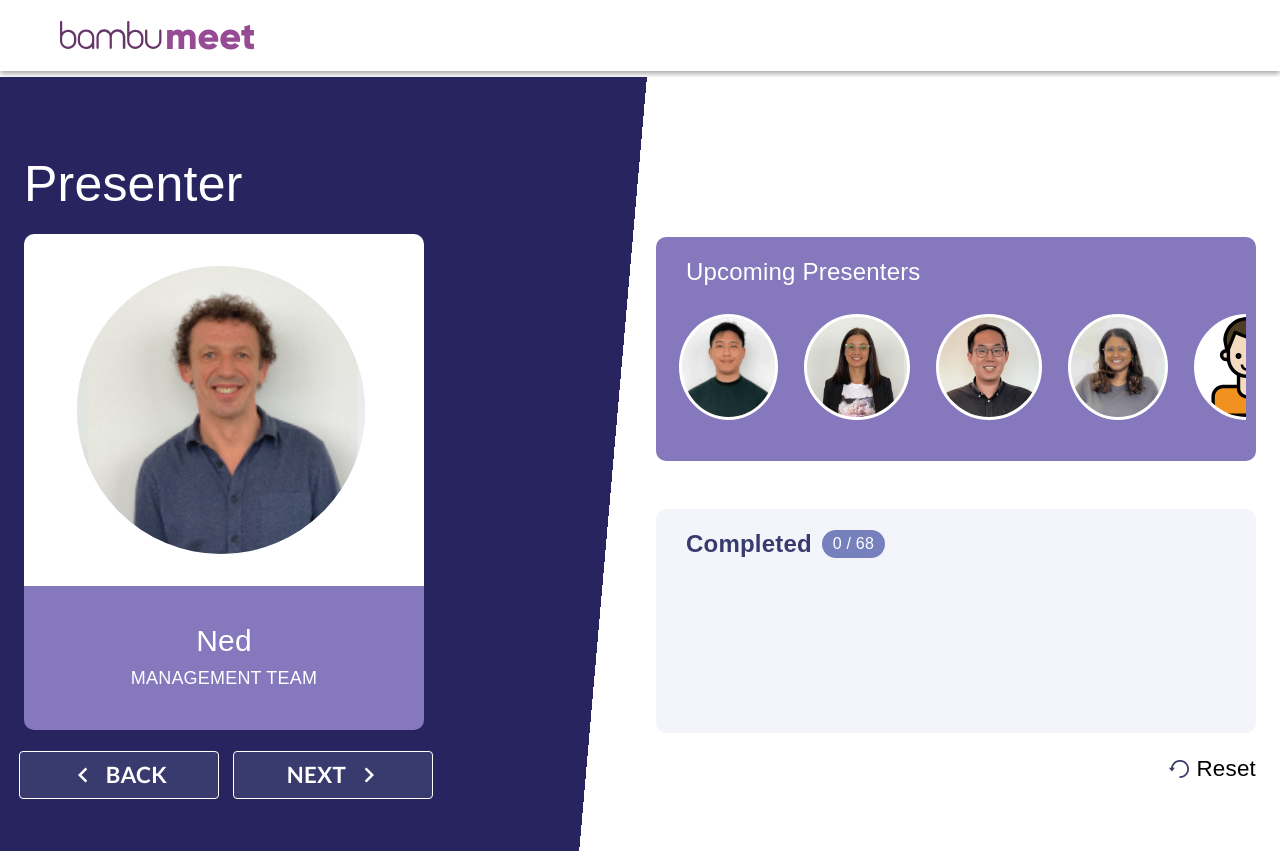
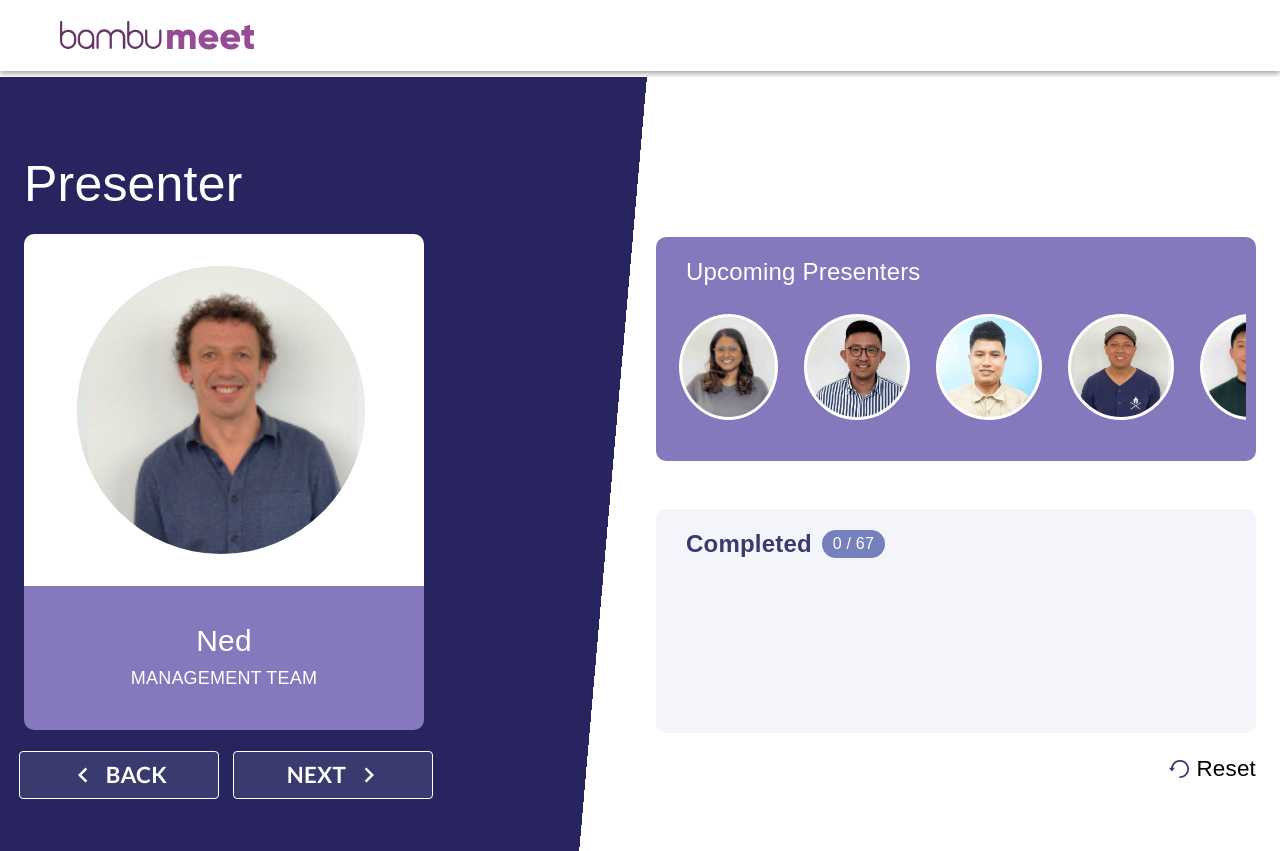
Before and after one commit to bambuhr/meeting-queue-app, a React (Create React App) app: page /start in a window 1280 px wide. Shown: the top 851 px of the page. Built offline with nearby package versions, Linux system fonts and the light colour scheme.

Commit message:
Changes 12/12

```diff
--- a/src/photos/index.js
+++ b/src/photos/index.js
@@ -275,11 +275,6 @@ const employees = [
     team: TEAM.TESTING,
   },
   {
-    content: "Amit",
-    image: man(),
-    team: TEAM.TESTING,
-  },
-  {
     content: "Loke",
     image: Loke,
     team: TEAM.DEVELOPMENT,
@@ -308,7 +303,6 @@ const employees = [
     content: "Mizu",
     image: Mizu,
     team: TEAM.MARKETING,
-    isWinner: true,
   },
   {
     content: "Ostin",
@@ -329,6 +323,7 @@ const employees = [
     content: "Beyhan",
     image: man(),
     team: TEAM.DEVELOPMENT,
+    isWinner: true,
   },
   {
     content: "Prasoon",
```
